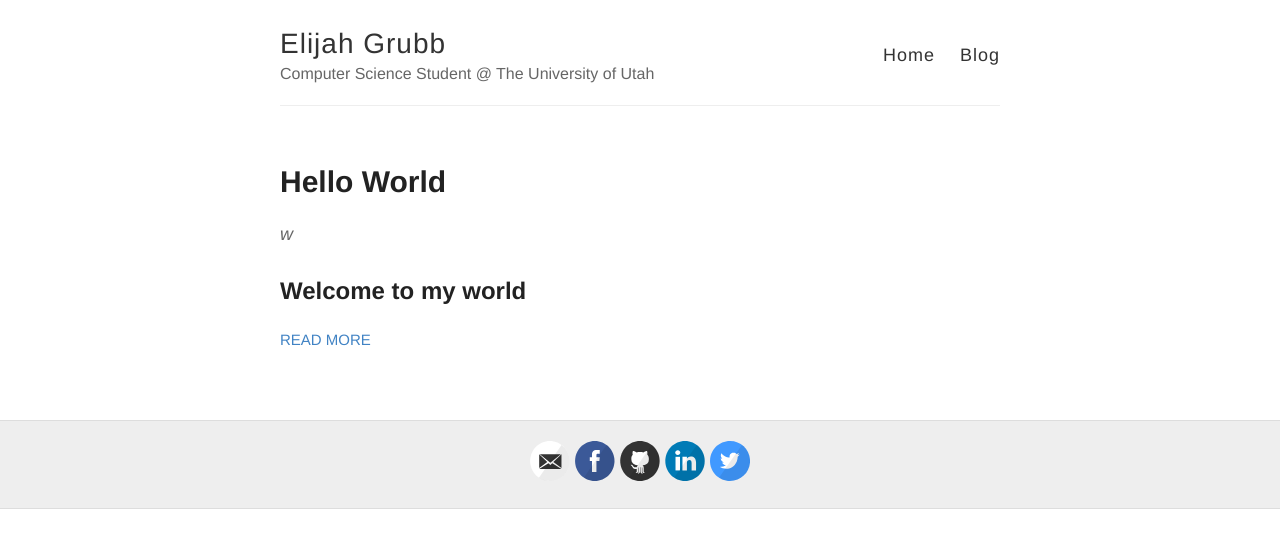
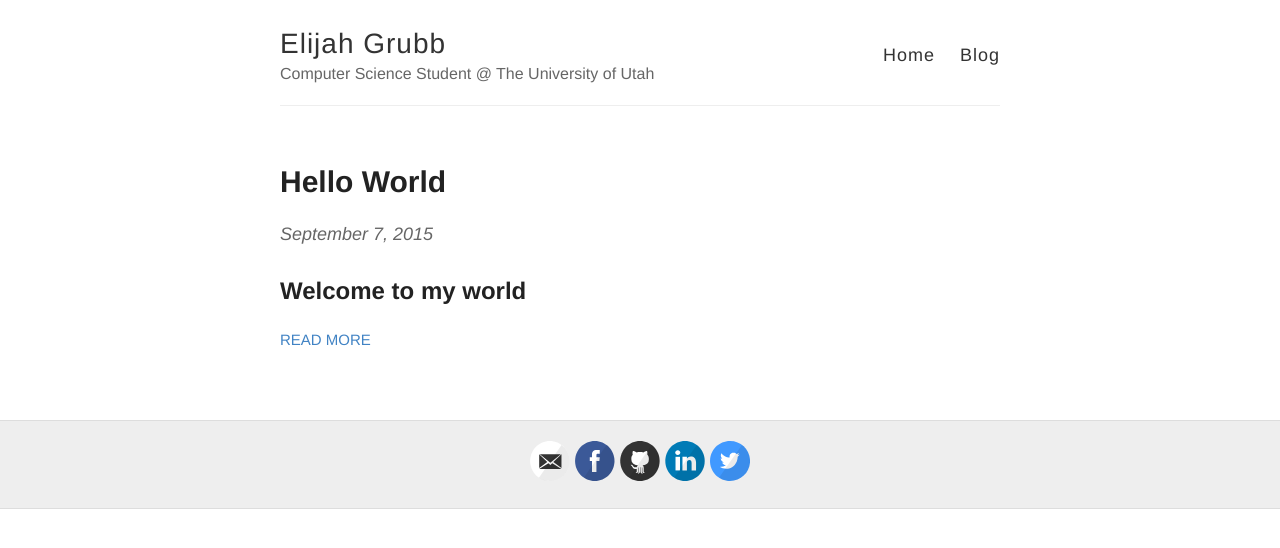
Before and after one commit to judgegrubb/judgegrubb.github.io, a Jekyll site: the page built from blog.html, in a window 1280 px wide. Shown: the top 548 px of the page. Built offline with Jekyll 4.4.1, drawn with Linux system fonts in a browser that asks for light colours; Markdown is read by kramdown in place of the engine named in the settings.

Commit message:
trying to make the date work

```diff
--- a/blog.html
+++ b/blog.html
@@ -9,7 +9,7 @@ layout: default
       <h1><a href="{{ site.baseurl }}{{ post.url }}">{{ post.title }}</a></h1>
 
       <div class="date">
-        w{{ page.date | date: "%B %e, %Y" }}
+        {{ post.date | date: "%B %e, %Y" }}
       </div>
 
       <div class="entry">
```
